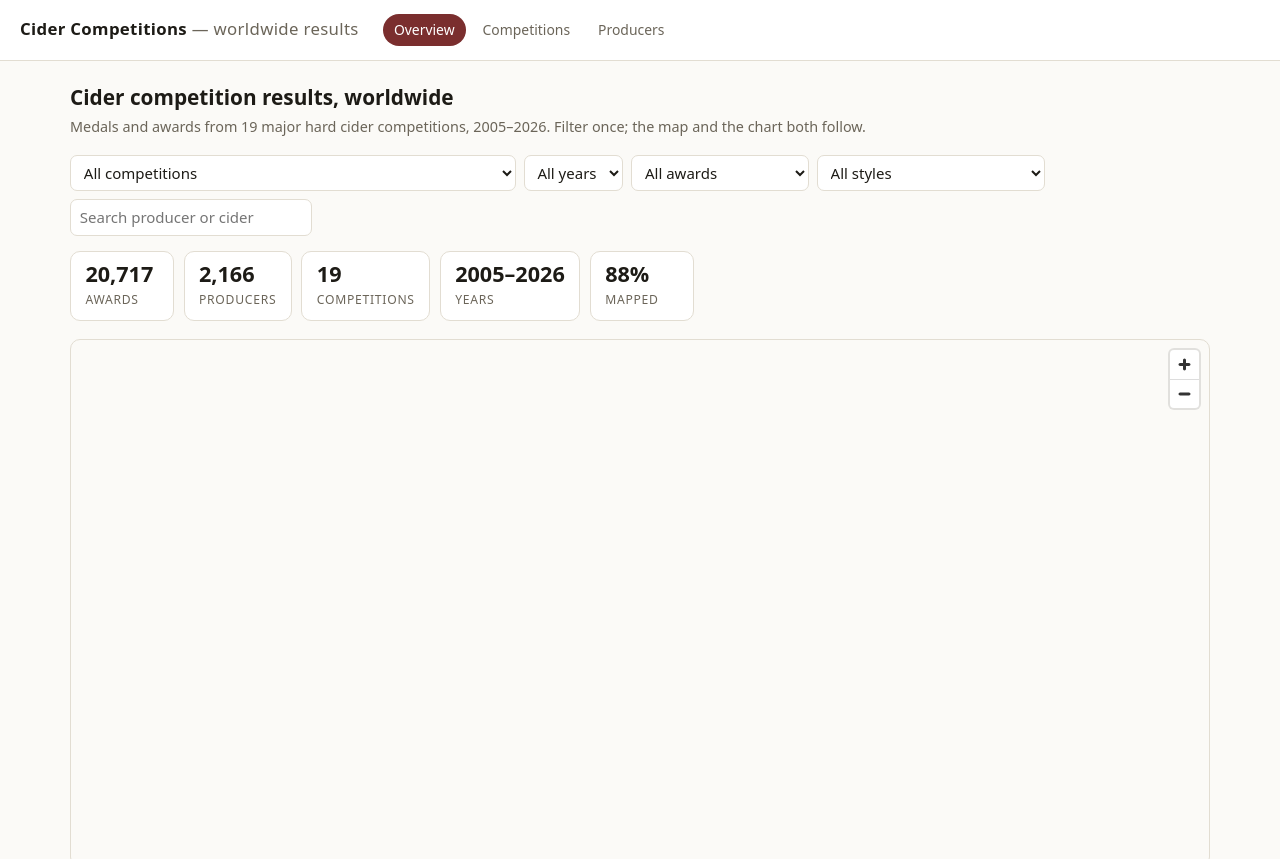
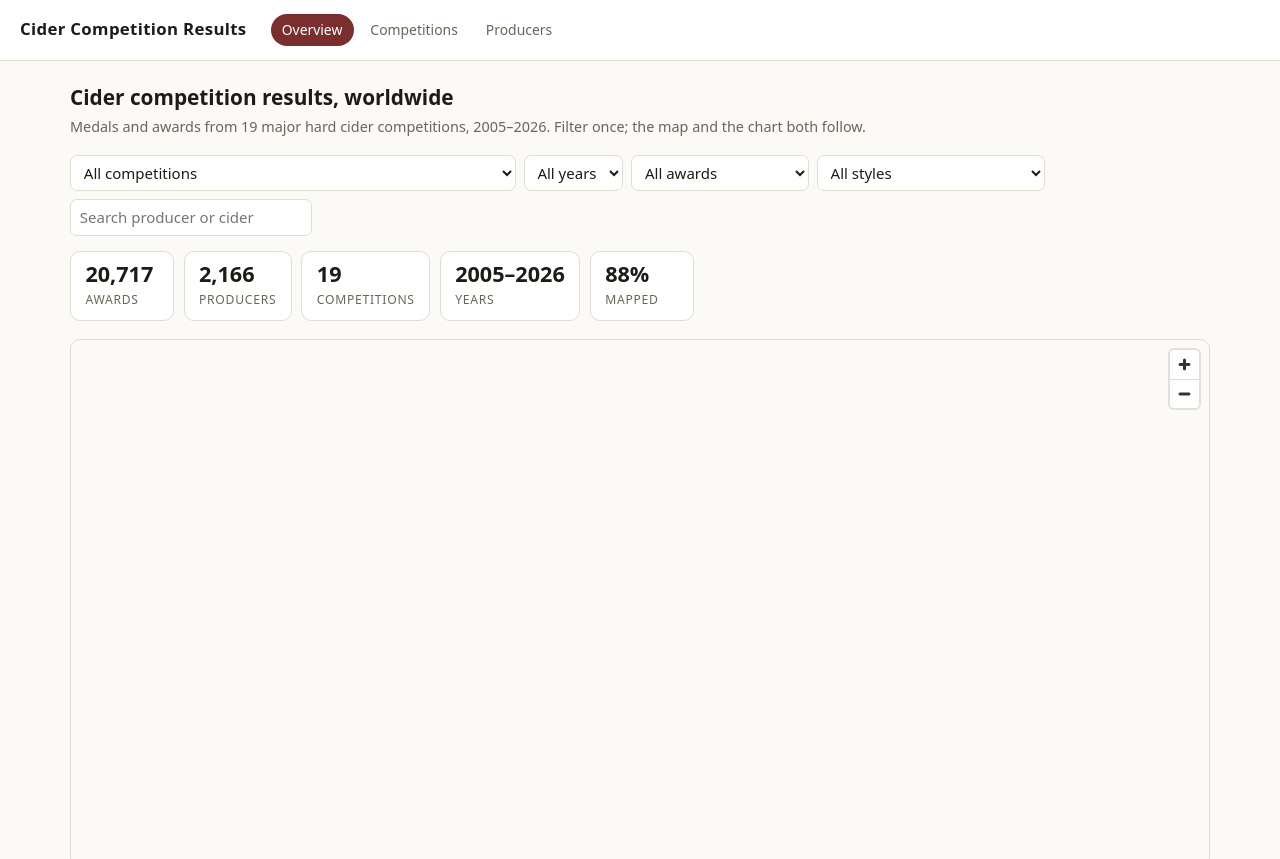
Before and after one commit to ericallanwest/cider-competitions, a plain HTML site: page site/index.html in a window 1280 px wide. Shown: the top 859 px of the page. Drawn offline with Linux system fonts and the light colour scheme; no server answers.

Commit message:
Rename the masthead, and make the favicon a gold medal
"Cider Competitions - worldwide results" becomes "Cider Competition Results",
in the top bar and in the browser tab, which had still read just "Cider
Competitions". The CSS rule that styled the dropped subtitle goes with it.

The favicon trophy becomes a gold medal: a trophy is one award among many here
and belongs to the competitions that give it, where a medal is what the whole
dataset is made of.

Co-Authored-By: Claude Opus 5 <noreply@anthropic.com>
Claude-Session: https://claude.ai/code/session_016hMtAUFUTCkryu1MNsPuM7

```diff
--- a/site/css/app.css
+++ b/site/css/app.css
@@ -21,7 +21,6 @@ header{display:flex;align-items:baseline;gap:1.5rem;flex-wrap:wrap;
   padding:.9rem 1.25rem;border-bottom:1px solid var(--line);background:var(--panel);
   position:sticky;top:0;z-index:20}
 header h1{font-size:1.05rem;margin:0;letter-spacing:.02em}
-header h1 span{color:var(--muted);font-weight:400}
 nav{display:flex;gap:.35rem;flex-wrap:wrap}
 nav a{padding:.3rem .7rem;border-radius:999px;text-decoration:none;color:var(--muted);font-size:.87rem}
 nav a:hover{background:var(--accent-soft);color:var(--accent)}
--- a/site/index.html
+++ b/site/index.html
@@ -3,7 +3,7 @@
 <head>
 <meta charset="utf-8">
 <meta name="viewport" content="width=device-width,initial-scale=1">
-<title>Cider Competitions</title>
+<title>Cider Competition Results</title>
 <meta name="description" content="Medal results from major hard cider competitions worldwide.">
 <link rel="stylesheet" href="vendor/maplibre-gl.css">
 <link rel="stylesheet" href="css/app.css">
@@ -11,7 +11,7 @@
 </head>
 <body>
 <header>
-  <h1>Cider Competitions <span>&mdash; worldwide results</span></h1>
+  <h1>Cider Competition Results</h1>
   <nav>
     <a href="#/">Overview</a>
     <a href="#/competition">Competitions</a>
```
